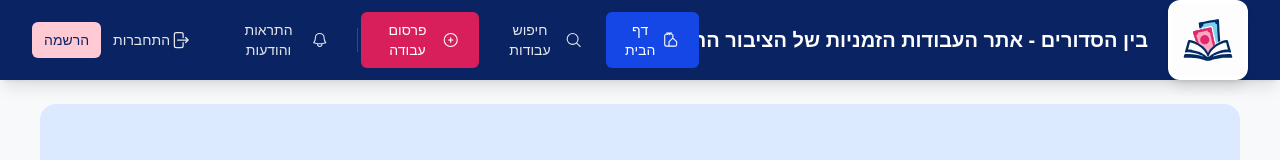
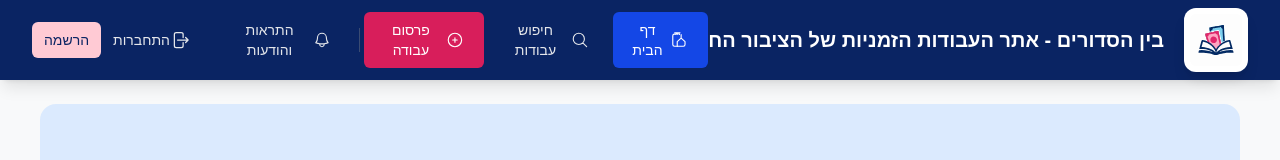
Before and after one commit to elchanany/ben-hasedarim-, a React (Vite) app: page /#/home in a window 1280 px wide. Shown: the top 160 px of the page. Built offline with nearby package versions, Linux system fonts and the light colour scheme; no server answers; the database is empty.

Commit message:
Fix logo display: use fixed dimensions and object-contain

```diff
--- a/src/components/Navbar.tsx
+++ b/src/components/Navbar.tsx
@@ -156,7 +156,7 @@ export const Navbar: React.FC<NavbarProps> = ({ setCurrentPage, currentPage }) =
         <div className="flex items-center justify-between h-20">
           <div className="flex items-center">
             <button onClick={() => setCurrentPage('home')} className="flex-shrink-0 flex items-center text-white focus:outline-none focus-visible:ring-2 focus-visible:ring-offset-2 focus-visible:ring-focus-ring-color rounded-md" aria-label="דף הבית, בין הסדורים">
-              <img src="/assets/logo.svg" alt="" className="h-20 w-auto rounded-xl bg-white p-1 shadow-lg" aria-hidden="true" /> {/* Alt can be empty as button has aria-label */}
+              <img src="/assets/logo.svg" alt="" className="h-16 w-16 rounded-xl bg-white p-1.5 shadow-lg object-contain" aria-hidden="true" /> {/* Alt can be empty as button has aria-label */}
               <span className="font-bold text-lg md:text-xl ml-5 rtl:mr-5 rtl:ml-0">
                 {siteName}
                 {currentPage === 'home' ? (
```
